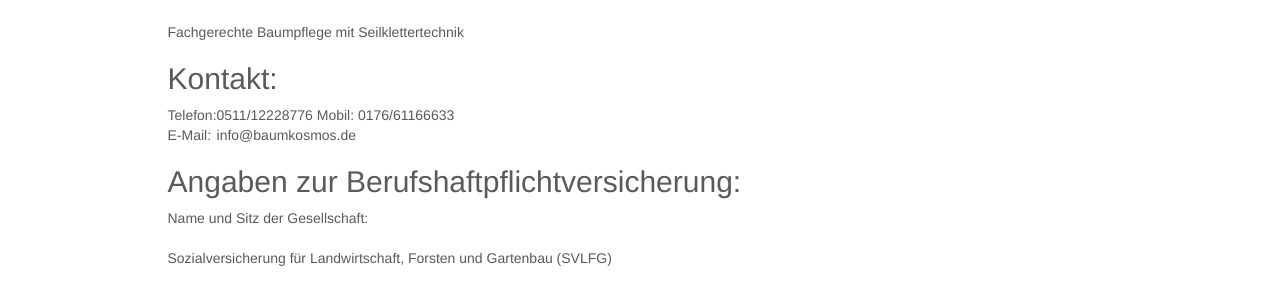
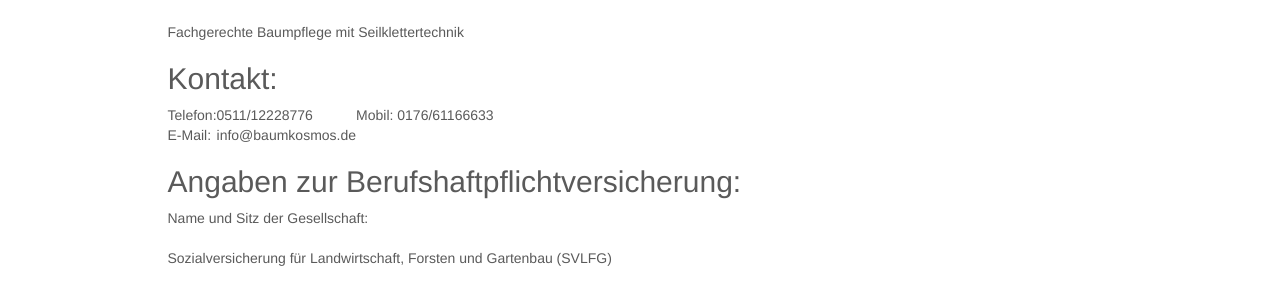
Before and after one commit to Baumkosmos/baumkosmos.github.io, a Jekyll site: the page built from impressum.html, in a window 1280 px wide. Shown: the part 537-827 px from the top of the page. Built offline with Jekyll 4.4.1, drawn with Linux system fonts in a browser that asks for light colours; part of the change alters nothing that is shown.

```diff
--- a/impressum.html
+++ b/impressum.html
@@ -19,8 +19,8 @@ Fachgerechte Baumpflege mit Seilklettertechnik
 <h2>Kontakt:</h2>
 <table><tr>
 <td>Telefon:</td>
-<td>0511/12228776
-Mobil: 0176/61166633</td></tr>
+<td>0511/12228776</td>
+<td>Mobil: 0176/61166633</td>
 <tr><td>E-Mail:</td>
 <td>info@baumkosmos.de</td>
 </tr></table>
```
